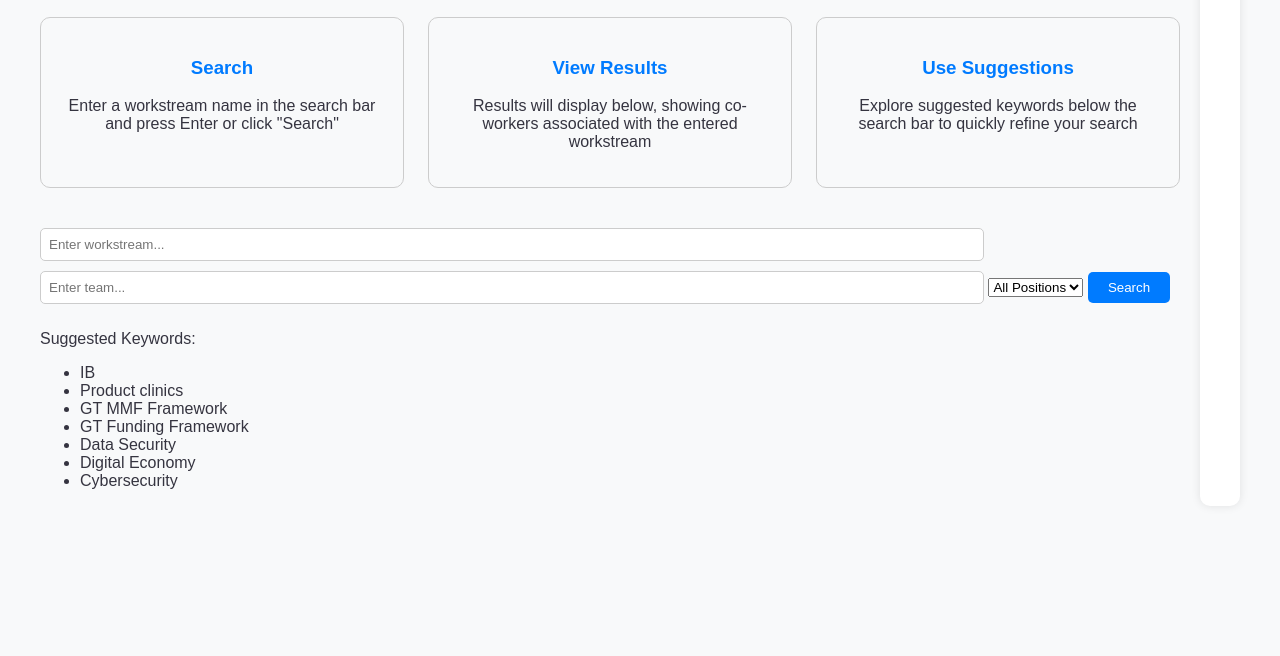
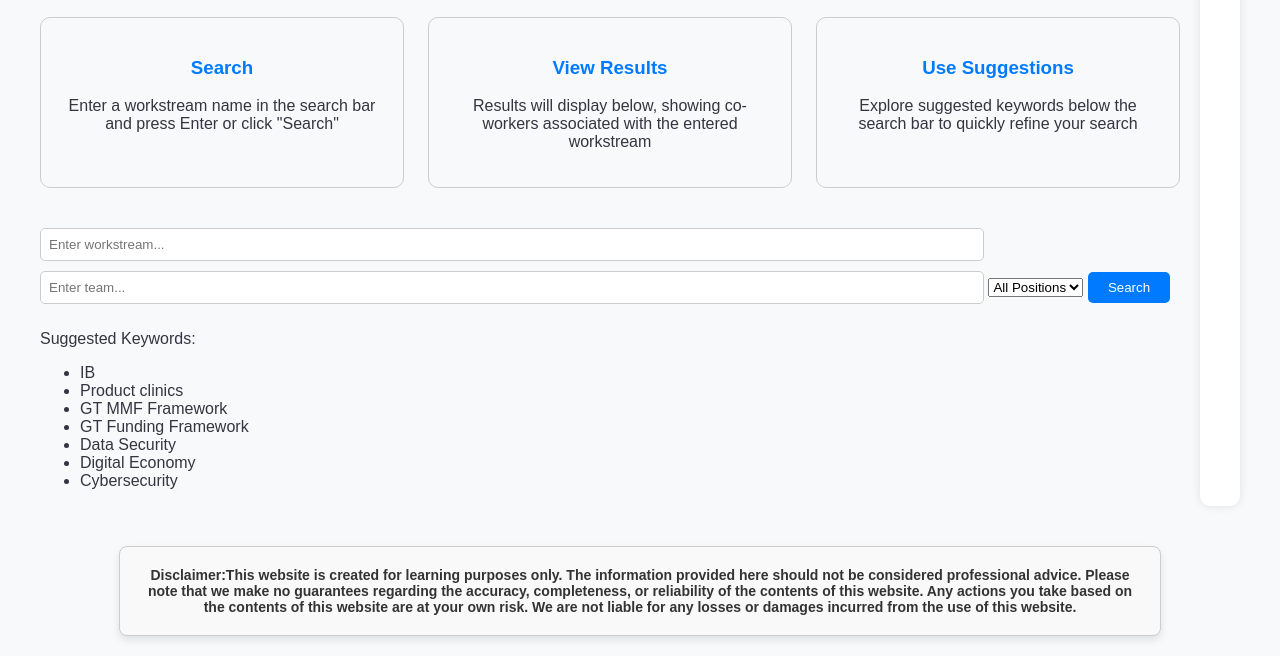
Before and after one commit to ZIYANSOH/realproduct, a plain HTML site: page index.html in a window 1280 px wide. Shown: the part 151-807 px from the top of the page. Drawn offline with Linux system fonts and the light colour scheme.

Commit message:
disclaimer

```diff
--- a/index.html
+++ b/index.html
@@ -50,4 +50,9 @@
     </div>
     <script src="script.js"></script>
 </body>
+<div id="disclaimer">
+    <div id="disclaimer-box">
+    <h4>Disclaimer:This website is created for learning purposes only. The information provided here should not be considered professional advice. Please note that we make no guarantees regarding the accuracy, completeness, or reliability of the contents of this website. Any actions you take based on the contents of this website are at your own risk. We are not liable for any losses or damages incurred from the use of this website.</h4>
+    </div>
+</div>
 </html>
--- a/script.js
+++ b/script.js
@@ -1,6 +1,9 @@
+//ensures that the JavaScript code inside the function will only run after the entire HTML document has been fully loaded and parsed by the browser. This event does not wait for stylesheets, images, and subframes to finish loading, but it ensures that the DOM is ready for manipulation.
 document.addEventListener('DOMContentLoaded', function() {
+
   // Your existing JavaScript code goes here
 });
+// employees array, which holds the data set of employee objects.
 var employees = [
   {
     "name": "John Doe",
--- a/style.css
+++ b/style.css
@@ -77,12 +77,35 @@ button:hover {
   margin-top: 10px;
 }
 
-
 #results {
   background-color: #fff;
   border-radius: 10px;
   box-shadow: 0 0 10px rgba(0, 0, 0, 0.1);
   padding: 20px;
+}
+
+#disclaimer {
+  display: flex;
+  justify-content: center;
+  align-items: center;
+  margin: 20px 0;
+}
+
+#disclaimer-box {
+  background-color: #f9f9f9;
+  border: 1px solid #ccc;
+  padding: 20px;
+  text-align: center;
+  max-width: 1000px;
+  width: 100%;
+  box-shadow: 0 4px 8px rgba(0, 0, 0, 0.1);
+  border-radius: 8px;
+}
+
+#disclaimer h4 {
+  margin: 0;
+  font-size: 14px;
+  color: #333;
 }
 
 /* Ensure all card images are the same size */
```
